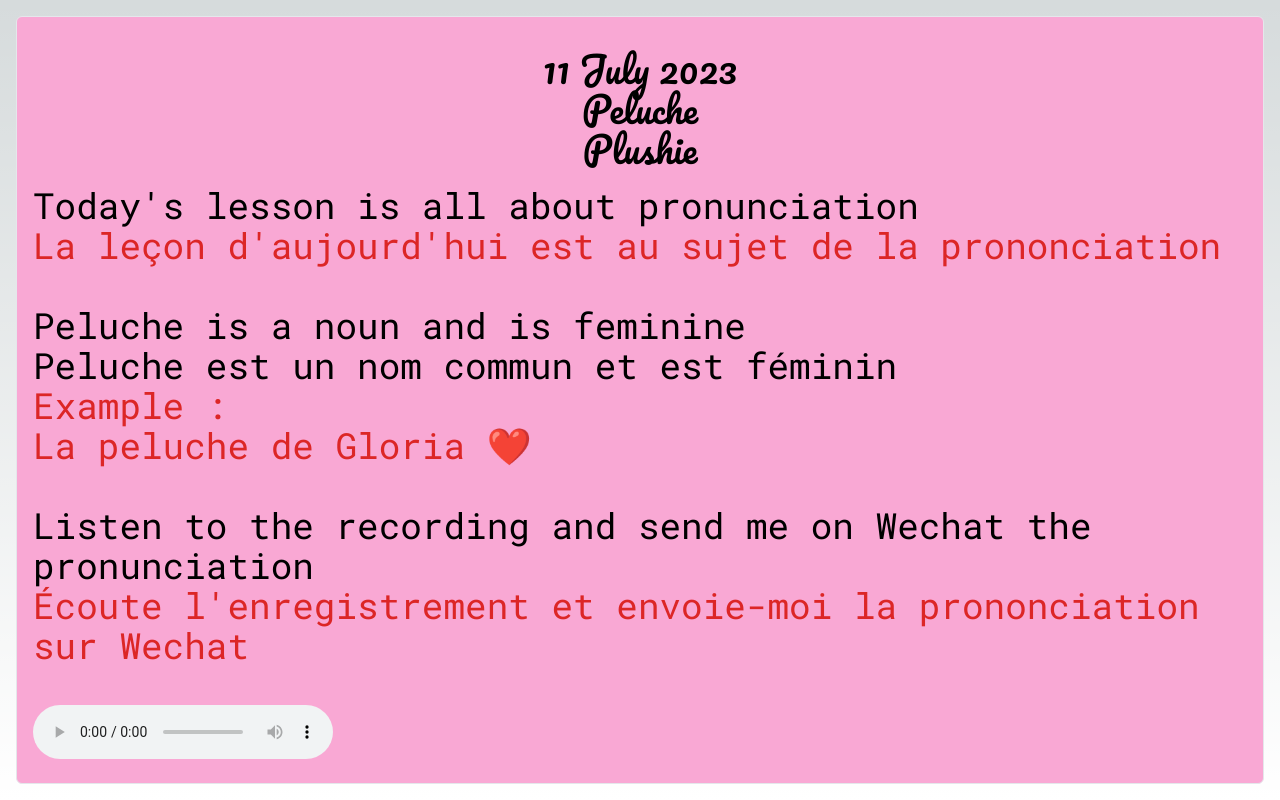
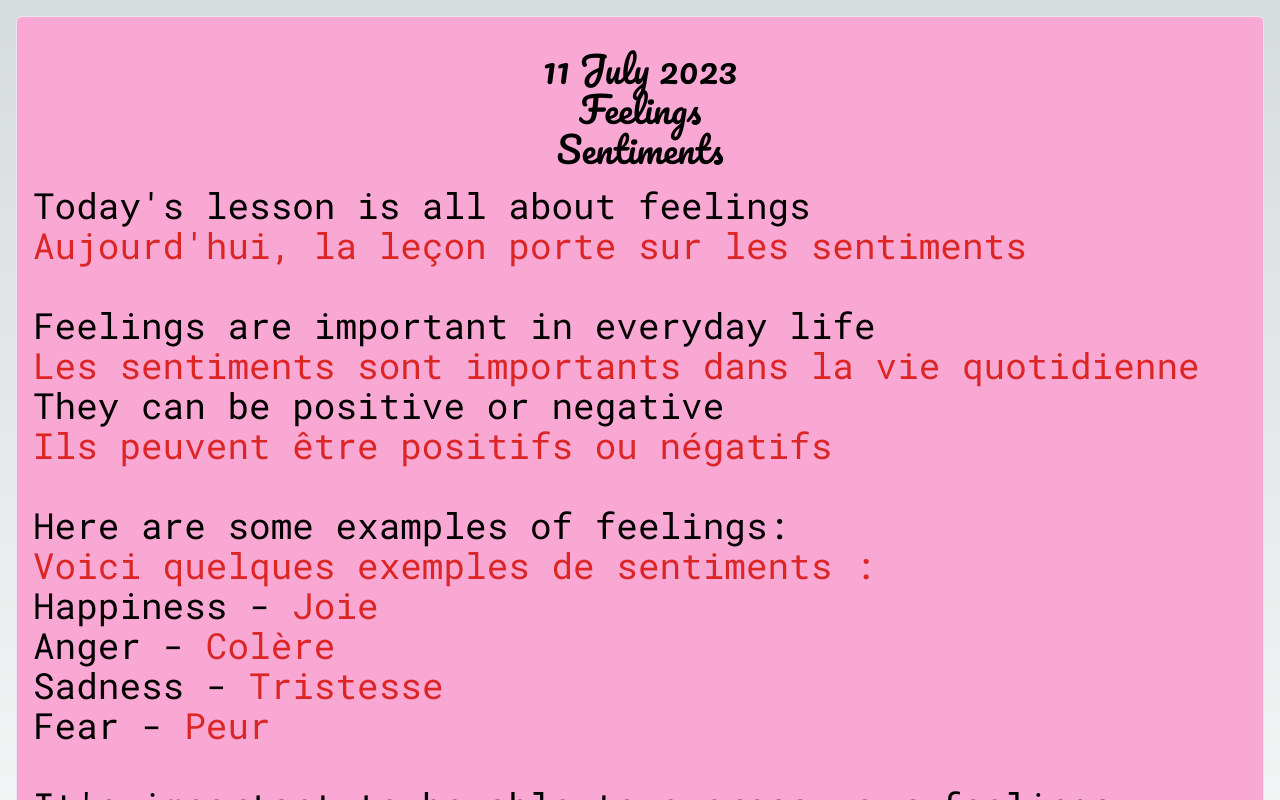
Before and after one commit to Trioud/French-Journey, a Next.js app: page /french in a window 1280 px wide. Shown: the top 800 px of the page. Built offline with nearby package versions, Linux system fonts and the light colour scheme.

Commit message:
feat: 10-20-2023

```diff
--- a/data/dates.json
+++ b/data/dates.json
@@ -315,7 +315,7 @@
     "16": "🐘🐰",
     "17": "😭🐸",
     "18": "🏡🧸",
-    "19": "",
+    "19": "🤦🏻‍♀️🕺",
     "20": "",
     "21": "",
     "22": "",
--- a/src/app/french/page.tsx
+++ b/src/app/french/page.tsx
@@ -9,23 +9,45 @@ const French = () => {
       <div className="p-4 border rounded-md w-full bg-pink-300">
         <div className="text-center p-4 font-sans">
           <h1>{currentDay + ' ' + currentMonth + ' ' + currentYear}</h1>
-          {/* <h2>{`S'ennuyer`}</h2> */}
-          <h2>{`Peluche`}</h2>
-          <h2>{`Plushie`}</h2>
+          <h2>{`Feelings`}</h2>
+          <h2>{`Sentiments`}</h2>
         </div>
         <div className="font-mono">
-          <p className="text-white-300">{`Today's lesson is all about pronunciation`}</p>
-          <p className="text-red-600">{`La leçon d'aujourd'hui est au sujet de la prononciation`}</p>
+          <p className="text-white-300">{`Today's lesson is all about feelings`}</p>
+          <p className="text-red-600">{`Aujourd'hui, la leçon porte sur les sentiments`}</p>
           <br />
-          <p className="text-white-300">{`Peluche is a noun and is feminine`}</p>
-          <p className="text-white-300">{`Peluche est un nom commun et est féminin`}</p>
-          <p className="text-red-600">{`Example :`}</p>
-          <p className="text-red-600">{`La peluche de Gloria ❤️`}</p>
+          <p className="text-white-300">{`Feelings are important in everyday life`}</p>
+          <p className="text-red-600">{`Les sentiments sont importants dans la vie quotidienne`}</p>
+          <p className="text-white-300">{`They can be positive or negative`}</p>
+          <p className="text-red-600">{`Ils peuvent être positifs ou négatifs`}</p>
           <br />
-          <p className="text-white-300">{`Listen to the recording and send me on Wechat the pronunciation`}</p>
-          <p className="text-red-600">{`Écoute l'enregistrement et envoie-moi la prononciation sur Wechat`}</p>
+          <p className="text-white-300">{`Here are some examples of feelings:`}</p>
+          <p className="text-red-600">{`Voici quelques exemples de sentiments :`}</p>
+          <ul>
+            <li className="text-white-300">
+              {`Happiness - `}
+              <span className="text-red-600">{`Joie`}</span>
+            </li>
+            <li className="text-white-300">
+              {`Anger - `}
+              <span className="text-red-600">{`Colère`}</span>
+            </li>
+            <li className="text-white-300">
+              {`Sadness - `}
+              <span className="text-red-600">{`Tristesse`}</span>
+            </li>
+            <li className="text-white-300">
+              {`Fear - `}
+              <span className="text-red-600">{`Peur`}</span>
+            </li>
+          </ul>
           <br />
-          <audio controls src={'/peluche.m4a'}></audio>
+          <p className="text-white-300">{`It's important to be able to express your feelings`}</p>
+          <p className="text-red-600">{`Il est important de pouvoir exprimer ses sentiments`}</p>
+          <p className="text-white-300">{`Now, listen to the recording and read the French red text`}</p>
+          <p className="text-red-600">{`Maintenant, écoutons un enregistrement et lisons le texte français en rouge`}</p>
+          <br />
+          <audio controls src={'/10-20-2023.m4a'}></audio>
         </div>
       </div>
     </div>
```
Also changed, not shown: 2 other files (tests, documents, lock files or other folders).
